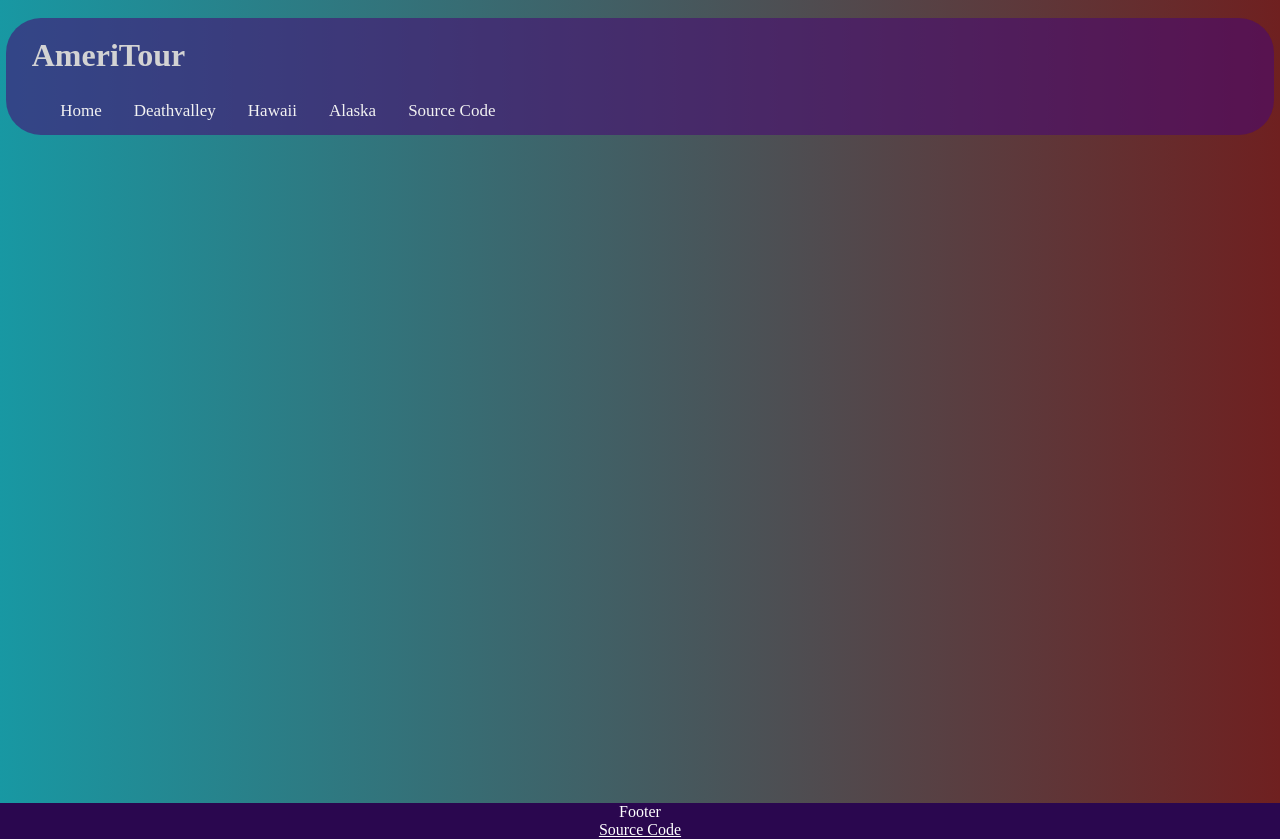
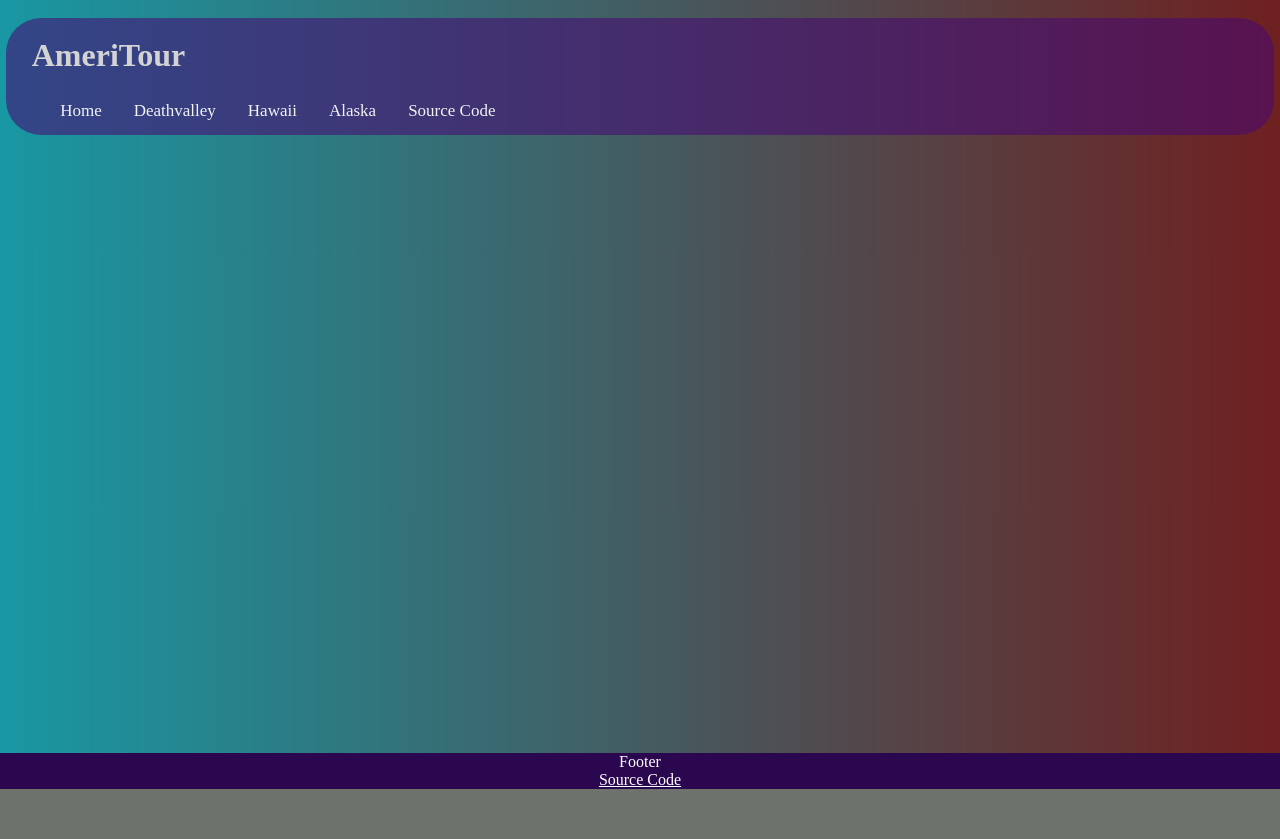
Before and after one commit to Zexolver/AmeriTour, a Vue app: page /cyberdecks in a window 1280 px wide. After the commit the page ends 800 px from the top, so only its background shows below. Built offline with nearby package versions, Linux system fonts and the light colour scheme.

Commit message:
Playing with the Footer math

```diff
--- a/src/App.vue
+++ b/src/App.vue
@@ -25,6 +25,6 @@ import TheFooter from './components/TheFooter.vue'
    We're using global CSS for now,
    but this is here for future use. */
    main{
-    min-height: calc(100vh - 150px); /* Simple calculation to help footer stay down */
+    min-height: calc(100vh - 200px); /* Simple calculation to help footer stay down */
    }
 </style>
```
